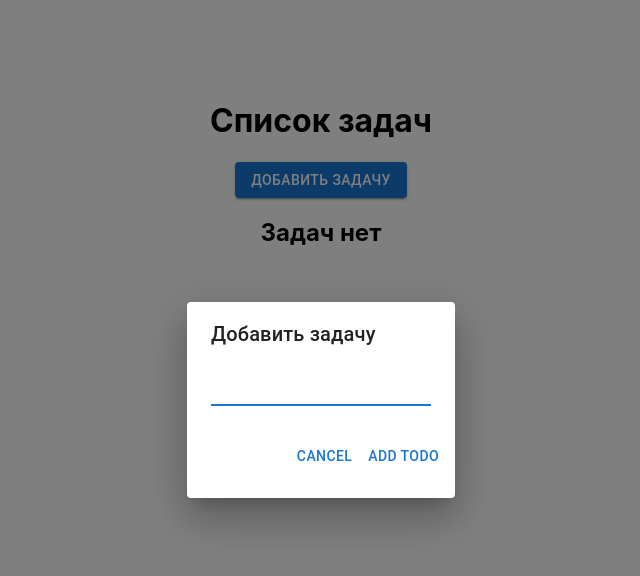
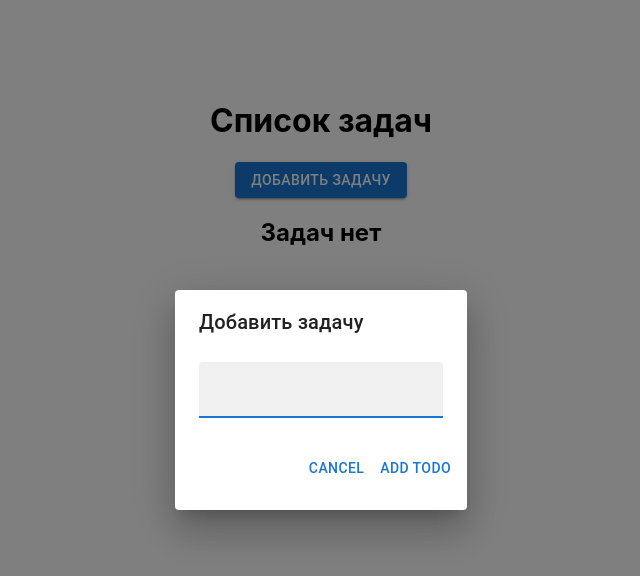
Before and after one commit to KolyaShevelinda/first-project-react, a React (Create React App) app: page / in a window 1280 px wide. Both pictures are taken after a click on the button "ДОБАВИТЬ ЗАДАЧУ". Shown: the top 576 px of the page, without its empty margins (319-959 px from the left). Built offline with nearby package versions, Linux system fonts and the light colour scheme.

Commit message:
add form validation

```diff
--- a/package.json
+++ b/package.json
@@ -15,6 +15,7 @@
     "prop-types": "^15.7.2",
     "react": "^17.0.2",
     "react-dom": "^17.0.2",
+    "react-hook-form": "^7.15.4",
     "react-redux": "^7.2.5",
     "react-scripts": "4.0.3",
     "redux": "^4.1.1",
--- a/src/Todo/AddTodo.js
+++ b/src/Todo/AddTodo.js
@@ -7,21 +7,27 @@ import DialogTitle from "@material-ui/core/DialogTitle";
 import DialogContent from "@material-ui/core/DialogContent";
 import TextField from "@material-ui/core/TextField";
 import DialogActions from "@material-ui/core/DialogActions";
+import {useForm, Controller} from "react-hook-form";
 
 function AddTodo() {
     const dispatch = useDispatch();
-    const [value, setValue] = useState('');
     const [open, setOpen] = useState(false);
+    const {handleSubmit, control, reset} = useForm({
+        defaultValues: {
+            todo: ''
+        }
+    });
 
-    function createTodo(event) {
-        event.preventDefault();
+    function createTodo(data) {
         dispatch(
             addTodo({
-                title: value,
+                title: data.todo,
                 id: Date.now(),
                 completed: false
             })
-        )
+        );
+        handleClose();
+        reset()
     }
 
     const handleClickOpen = () => {
@@ -32,17 +38,6 @@ function AddTodo() {
         setOpen(false);
     };
 
-    // TODO: add validation
-    /*
-    install react-hook-form
-    const { register, handleSubmit,  formState: { errors } } = useForm();
-
-     <input {...register("firstName",{required: true, minLength: 3})} />
-      {errors.firstName?.type === 'required' && <p>First name is required</p>}
-      {errors.firstName?.type === 'minLength' && <p>First name minimum 3 letter</p>}
-     */
-
-
     return (
         <div>
             <Button variant="contained" onClick={handleClickOpen}>
@@ -51,20 +46,33 @@ function AddTodo() {
             <Dialog open={open} onClose={handleClose}>
                 <DialogTitle>Добавить задачу</DialogTitle>
                 <DialogContent>
+                    <Controller
+                        name="todo"
+                        control={control}
+                        defaultValue=""
+                        render={({field: {onChange, value}, fieldState: {error}}) => (
                             <TextField
                                 value={value}
-                        onChange={event => setValue(event.target.value)}
+                                onChange={onChange}
                                 autoFocus
                                 margin="dense"
-                        id="name"
+                                id="todo"
                                 fullWidth
-                        variant="standard"
+                                variant="filled"
+                                error={!!error}
+                                helperText={error ? error.message : null}
+                            />
+                        )}
+                        rules={{
+                            required: 'Todo text required',
+                            minLength: {value: 3, message: 'Todo text must be at least 3 characters'}
+                        }}
                     />
                 </DialogContent>
                 <DialogActions>
-                    <form style={{marginBottom: '1rem'}} onSubmit={createTodo}>
+                    <form style={{marginBottom: '1rem'}} onSubmit={handleSubmit(createTodo)}>
                         <Button onClick={handleClose}>Cancel</Button>
-                        <Button onClick={handleClose} type='submit'>Add todo</Button>
+                        <Button type='submit'>Add todo</Button>
                     </form>
                 </DialogActions>
             </Dialog>
--- a/src/Todo/TodoItem.js
+++ b/src/Todo/TodoItem.js
@@ -32,8 +32,8 @@ function TodoItem({todo, index}) {
     const dispatch = useDispatch();
     const classes = [];
     const label = {inputProps: {'aria-label': 'Checkbox'}};
-    const [dense, setDense] = React.useState(false);
-    const [secondary, setSecondary] = React.useState(false);
+    const [dense] = React.useState(false);
+    // const [secondary, setSecondary] = React.useState(false);
 
     if (todo.completed) {
         classes.push('done')
```
Also changed, not shown: src/login/loginUser.js (added, +18 -0 lines), 1 other file (tests, documents, lock files or other folders). Lines whose indentation alone changed are shown as unchanged.
